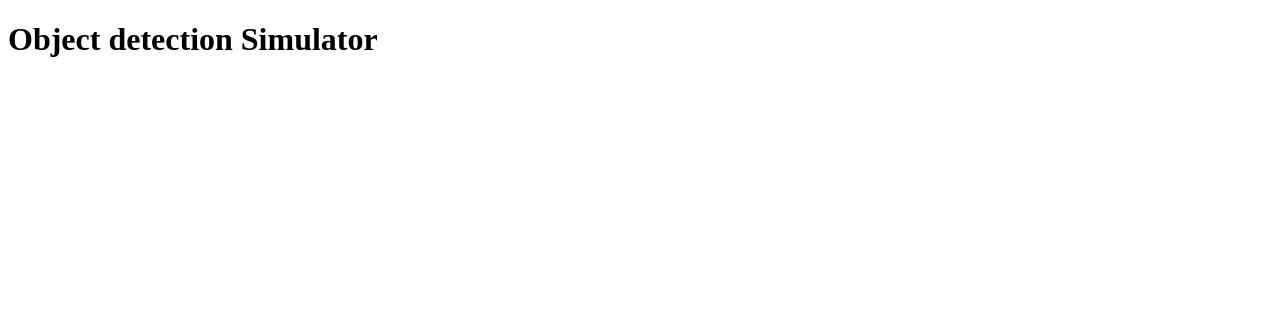
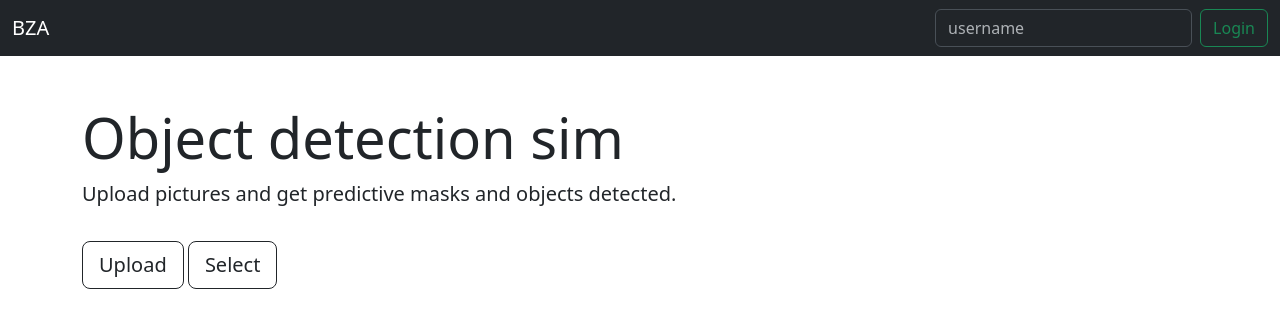
Before and after one commit to BhavyaShah1234/CapstoneProject, a plain HTML site: page index.html in a window 1280 px wide. Drawn offline with nearby package versions, Linux system fonts and the light colour scheme.

Commit message:
First layer of bootstrap

```diff
--- a/index.html
+++ b/index.html
@@ -1,8 +1,35 @@
 <!DOCTYPE html>
-<html>
+<html lang="en">
+<head>
+    <meta charset="UTF-8">
+    <meta http-equiv="X-UA-Compatible" content="IE=edge">
+    <meta name="viewport" content="width=device-width, initial-scale=1.0">
+    <title>Document</title>
+    <link rel="stylesheet" href="css/bootstrap.css">
+</head>
 <body>
+    <header>
+        <nav class="navbar bg-dark" data-bs-theme="dark">
+            <div class="container-fluid">
+              <a class="navbar-brand">BZA</a>
+              <form class="d-flex" role="login">
+                <input class="form-control me-2" type="login" placeholder="username" aria-label="login">
+                <button class="btn btn-outline-success" type="submit">Login</button>
+              </form>
+            </div>
+          </nav>
+    </header>
+    <main class="my-5">
+        <div class="jumbotron jumbotron-fluid" >
+            <div class="container">
+              <h1 class="display-4">Object detection sim</h1>
+              <p class="lead">Upload pictures and get predictive masks and objects detected.</p>
+              <button type="button" class="btn btn-outline-dark btn-lg position-relative mt-3">Upload</button>
+              <button type="button" class="btn btn-outline-dark btn-lg position-relative mt-3">Select</button>
+            </div>
+        </div>
+    </main>
 
-<h1>Object detection Simulator</h1>
-
+    <script src="js/bootstrap.bundle.js"></script>
 </body>
 </html>
```
